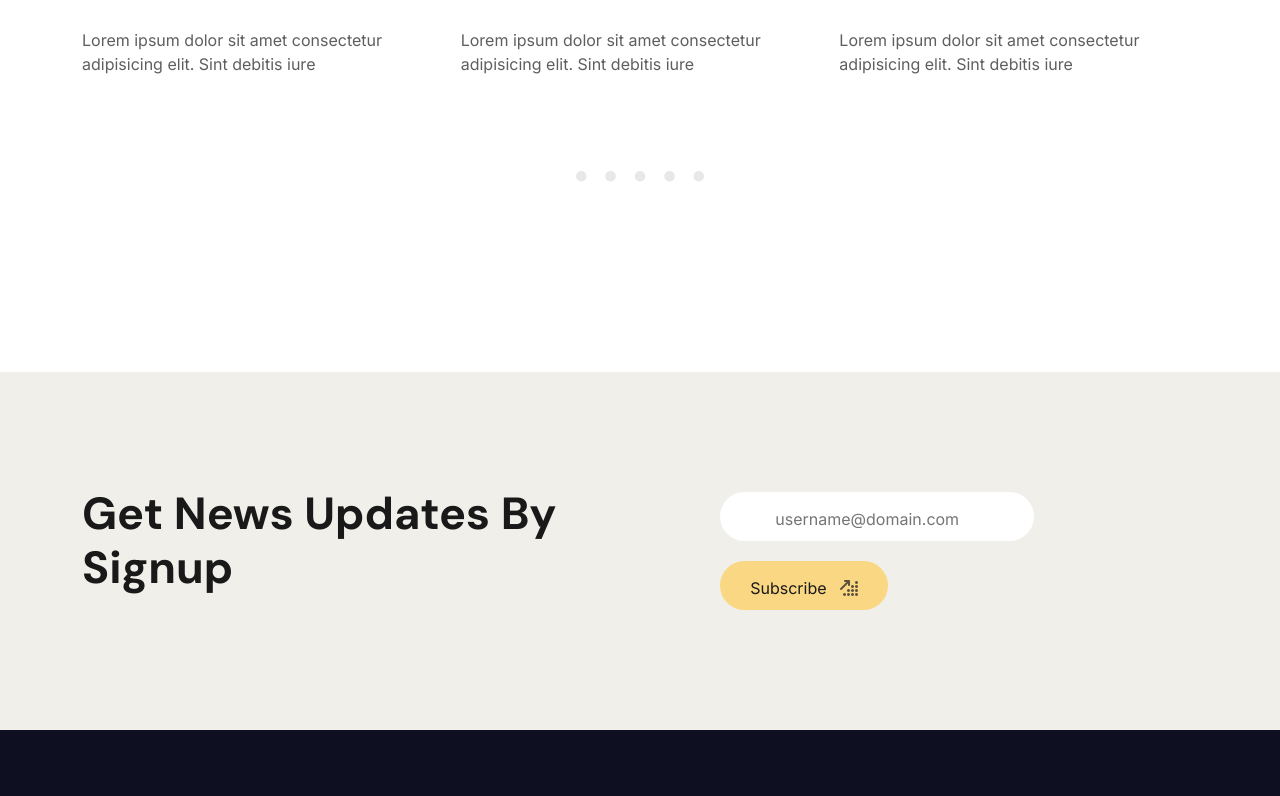
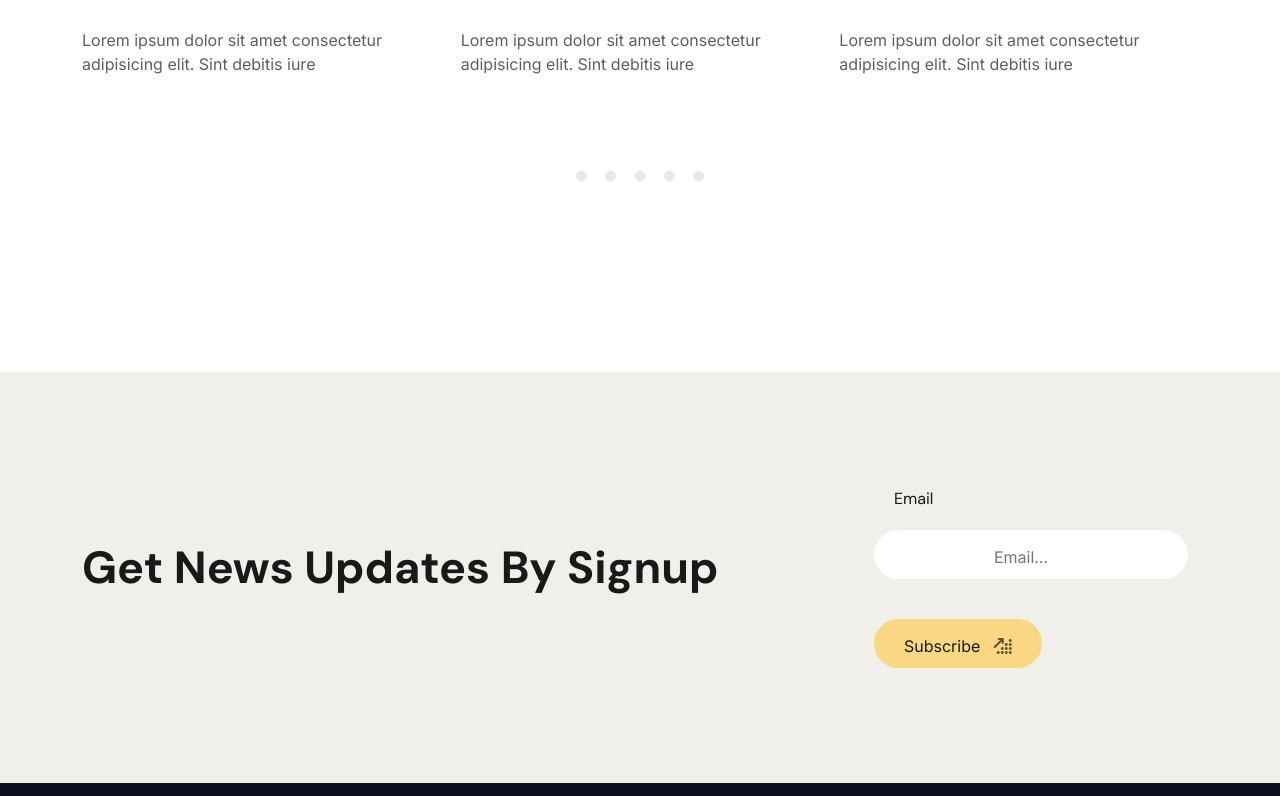
Before and after one commit to galinamiteva/Second_assg_Crito_React, a React (Create React App) app: page / in a window 1280 px wide. Shown: the part 8017-8813 px from the top of the page. Built offline with nearby package versions, Linux system fonts and the light colour scheme.

Commit message:
contact redo med Yup

```diff
--- a/package.json
+++ b/package.json
@@ -12,12 +12,14 @@
     "@testing-library/react": "^13.4.0",
     "@testing-library/user-event": "^13.5.0",
     "bootstrap": "^5.3.2",
+    "formik": "^2.4.5",
     "react": "^18.2.0",
     "react-bootstrap": "^2.9.1",
     "react-dom": "^18.2.0",
     "react-router-dom": "^6.17.0",
     "react-scripts": "5.0.1",
-    "web-vitals": "^2.1.4"
+    "web-vitals": "^2.1.4",
+    "yup": "^1.3.2"
   },
   "scripts": {
     "start": "react-scripts start",
--- a/src/assets/scss/components/_article_news.scss
+++ b/src/assets/scss/components/_article_news.scss
@@ -20,7 +20,7 @@
 
             .button-beige{
                 display: flex;
-                justify-content: flex-start;
+                justify-content: center;
                 align-items: center;
                 text-align: center;
                 width: 100%;
--- a/src/assets/scss/components/_news_form.scss
+++ b/src/assets/scss/components/_news_form.scss
@@ -32,8 +32,39 @@
         }
 
         form {
-            .signup-input{
+            // .signup-input{
 
+            //     border:none;
+            //     padding:15px 50px 10px 30px;
+            //     width: 100%;
+            //     border-radius: 25px;
+            //     margin-right: 10px;
+            //     text-align: center;
+            //     margin-bottom: 20px;
+
+            //     @media (min-width:992px) {
+            //         padding:15px 50px 10px 30px;
+            //         width: auto;
+            //     }
+
+            // }
+            .form-bit {
+                display: flex;
+                text-align: center;
+
+
+                flex-direction: column;
+                gap: 9px;
+                margin-bottom: 20px;
+
+                label {
+                    font-family: $font-dm-sants;
+                    margin-left: 20px;
+                    margin-bottom: 10px;
+                    text-align: start;
+
+                }
+                input{
                     border:none;
                     padding:15px 50px 10px 30px;
                     width: 100%;
@@ -46,9 +77,8 @@
                         padding:15px 50px 10px 30px;
                         width: auto;
                     }
-
                 }
-
+            }
             .button-yellow{
 
                 text-align: center;
--- a/src/componens/ContactMap.js
+++ b/src/componens/ContactMap.js
@@ -6,7 +6,7 @@ const ContactMap = () => {
   return (
 
 
-    <section class="map">
+    <section className="map">
         <iframe
 
             title="MapFrame"
--- a/src/componens/ContactUs.js
+++ b/src/componens/ContactUs.js
@@ -1,21 +1,93 @@
-import React from 'react'
+import React from 'react';
+import {useFormik} from 'formik';
+//import Button from './Generics/Button';
+import * as Yup from 'yup';
 
-const ContactUs = () => {
+
+const ContactUs = () => {  //https://www.regextester.com  - validator Regex
+
+
+
+  const form = useFormik({
+    enableReinitialize: true,
+    initialValues: {
+      name:'',
+      email:'',
+      message:''
+
+    },
+    validationSchema: Yup.object({
+      name: Yup.string().min(1).required('Please write a name').matches(
+        /(^[a-zA-Z][a-zA-Z\s]{0,20}[a-zA-Z]$)/, 'invalid name'),
+      email: Yup.string().min(4).required('Please write an email').matches(
+        /^(([^<>()[\]\\.,;:\s@"]+(\.[^<>()[\]\\.,;:\s@"]+)*)|.(".+"))@((\[[0-9]{1,3}\.[0-9]{1,3}\.[0-9]{1,3}\.[0-9]{1,3}\])|(([a-zA-Z\-0-9]+\.)+[a-zA-Z]{2,}))$/, 'Invalid email'),
+      message: Yup.string().required('Please write a message').min(5, 'min 5 characters').max(350, 'The message should be with max 1000 characters'),
+      policy: Yup.boolean().oneOf([true], 'Terms & Conditions muct be checked')
+
+    }),
+    onSubmit: async (values, {resetForm}) => {
+
+        const response = await fetch('https://win23-assignment.azurewebsites.net/api/contactform', {
+        method: 'POST',
+        headers: {
+          'Content-Type': 'application/json'
+        },
+        body: JSON.stringify(values)
+      });
+
+      if (response.status === 200) {
+        alert('Message sent!'); // bättre med feedback  med grön färg -nåt paragrafh!!! Use state funktion
+
+        resetForm({values:''})
+      } else if (response.status === 400) {
+        alert('Provided data is invalid');
+
+      }
+
+      else {
+        alert('Failed to send the message');
+      }
+    }
+  });
+
+
+
   return (
     <section className="contact-us">
         <div className="container">
 
-            <form method="post" className="content-box">
-            <h2 className="title">Leave us a message <br/> for any information</h2>
-                <input type="text" name="name" id="name" placeholder="Name*"/>
-                <input type="email" name="email" id="email" placeholder="Email*"/>
-                <textarea name="message" id="message" cols="30" rows="10" placeholder="Your Message*"></textarea>
 
 
-                    <a href="/" className="button-yellow" type="submit">Send Message <i className="fa-solid fa-arrow-up-right-dots"></i></a>
+          <div className='contact-content'>
+            <div className='title-form'>
+                  <h2 className="title">Leave us a message <br/> for any information</h2>
+            </div>
+
+
+            <form method="post" className="content-box" onSubmit={form.handleSubmit} noValidate>
+
+                <div className="form-bit">
+                    <label className={form.errors.name  ? 'error' : ''}> {form.errors.name ? form.errors.name : 'Name'}</label>
+                    <input className="finput" type="text" name="name" placeholder="Name..." value={form.values.name} onBlur={form.handleBlur} onChange={form.handleChange} />
+                </div>
+
+                <div className="form-bit">
+                    <label className={form.errors.email ? 'error' : ''}>{form.errors.email  ? form.errors.email : 'Email'}</label>
+                    <input className="finput" type="email" name="email" placeholder="Email..." value={form.values.email} onBlur={form.handleBlur} onChange={form.handleChange} />
+                </div>
+
+                <div className="form-bit">
+                    <label className={form.errors.message ? 'error' : ''}>{form.errors.message  ? form.errors.message : 'Message'}</label>
+                    <textarea className="finput message" name="message" placeholder="Message..." value={form.values.message} onBlur={form.handleBlur} onChange={form.handleChange} />
+                </div>
+
+
+                <button href="/" className="button-yellow" type="submit">Send Message <i className="fa-solid fa-arrow-up-right-dots"></i></button>
+               {/*  <Button text = 'Send Message' url='/' theme = 'button-yellow'  type="submit"/>  fungerar nte*/}
 
 
             </form>
+               </div>
         </div>
     </section>
   )
--- a/src/componens/GetNews.js
+++ b/src/componens/GetNews.js
@@ -1,20 +1,67 @@
 import React from 'react'
 import backgroundLines from '../assets/images/background-wavy-lines.svg';
-
+import {useFormik} from 'formik';
+import * as Yup from 'yup';
 
 const GetNews = () => {
+  const form = useFormik({
+    enableReinitialize: true,
+    initialValues: {
+
+      email:''
+
+    },
+    validationSchema: Yup.object({
+
+      email: Yup.string().min(4).required('Please write an email').matches(
+        /^(([^<>()[\]\\.,;:\s@"]+(\.[^<>()[\]\\.,;:\s@"]+)*)|.(".+"))@((\[[0-9]{1,3}\.[0-9]{1,3}\.[0-9]{1,3}\.[0-9]{1,3}\])|(([a-zA-Z\-0-9]+\.)+[a-zA-Z]{2,}))$/, 'Invalid email'),
+
+      policy: Yup.boolean().oneOf([true], 'Terms & Conditions muct be checked')
+
+    }),
+    onSubmit: async (values, {resetForm}) => {
+
+        const response = await fetch('https://win23-assignment.azurewebsites.net/api/contactform', {
+        method: 'POST',
+        headers: {
+          'Content-Type': 'application/json'
+        },
+        body: JSON.stringify(values)
+      });
+
+      if (response.status === 200) {
+        alert('Message sent!');
+
+        resetForm({values:''})
+      } else if (response.status === 400) {
+        alert('Provided data is invalid');
+
+      }
+
+      else {
+        alert('Failed to send the message');
+      }
+    }
+  });
+
   return (
     <section className="news-form">
     <img src={backgroundLines} alt="wavy lines" className="background-lines"/>
     <div className="container">
          <h2 className="title">Get News Updates By Signup</h2>
-       <form metod="post">
-            <input    name="email" className="signup-input" type="email" placeholder="username@domain.com" />
+       <form metod="post" className="content-box" onSubmit={form.handleSubmit} noValidate>
+           {/*  <input    name="email" className="signup-input" type="email" placeholder="username@domain.com" /> */}
+
+            <div className="form-bit">
+              <label className={form.errors.email ? 'error' : ''}>{form.errors.email  ? form.errors.email : 'Email'}</label>
+              <input className="finput" type="email" name="email" placeholder="Email..." value={form.values.email} onBlur={form.handleBlur} onChange={form.handleChange} />
+            </div>
             <button href="/" className="button-yellow" type="submit">Subscribe <i className="fa-solid fa-arrow-up-right-dots"></i></button>
         </form>
     </div>
 </section>
   )
+
 }
 
 export default GetNews
--- a/src/componens/NavSection.js
+++ b/src/componens/NavSection.js
@@ -79,7 +79,7 @@ const NavSection = () => {
                 {menuActiv ?
                 (
                     <div className='menu-mobil'>
-                        <button onClick={toggleMenu} className='menu-mobil-toggle'><i class="fa-solid fa-xmark"></i></button>
+                        <button onClick={toggleMenu} className='menu-mobil-toggle'><i className="fa-solid fa-xmark"></i></button>
                         <div className='nav-links'>
                             <NavLink to='/'>Home</NavLink>
                             <NavLink to='/service'>Services</NavLink>
--- a/src/main.css
+++ b/src/main.css
@@ -1414,7 +1414,7 @@ footer .footer-down .container .social-media {
 }
 .article .container .article-title .button-beige {
   display: flex;
-  justify-content: flex-start;
+  justify-content: center;
   align-items: center;
   text-align: center;
   width: 100%;
@@ -1516,7 +1516,20 @@ footer .footer-down .container .social-media {
     display: flex;
   }
 }
-.news-form .container form .signup-input {
+.news-form .container form .form-bit {
+  display: flex;
+  text-align: center;
+  flex-direction: column;
+  gap: 9px;
+  margin-bottom: 20px;
+}
+.news-form .container form .form-bit label {
+  font-family: "DM sans", sans-serif;
+  margin-left: 20px;
+  margin-bottom: 10px;
+  text-align: start;
+}
+.news-form .container form .form-bit input {
   border: none;
   padding: 15px 50px 10px 30px;
   width: 100%;
@@ -1526,7 +1539,7 @@ footer .footer-down .container .social-media {
   margin-bottom: 20px;
 }
 @media (min-width: 992px) {
-  .news-form .container form .signup-input {
+  .news-form .container form .form-bit input {
     padding: 15px 50px 10px 30px;
     width: auto;
   }
@@ -1665,36 +1678,64 @@ footer .footer-down .container .social-media {
   color: rgba(25, 25, 25, 0.8);
 }
 
+.error {
+  font-family: "DM sans", sans-serif;
+  margin-left: 25px;
+  margin-bottom: 8px;
+  color: #F94D1C;
+  font-weight: 700;
+}
+
 .contact-us {
   padding-bottom: 120px;
 }
 .contact-us .container {
+  display: flex;
+  flex-direction: column;
   background-color: #F0EFE9;
   text-align: center;
+  align-items: center;
   padding-bottom: 130px;
   padding-top: 100px;
 }
-.contact-us .container .content-box {
-  display: flex;
+.contact-us .container .contact-content {
+  width: 80%;
+}
+.contact-us .container .contact-content .title-form h2 {
+  margin-bottom: 50px;
+  font-size: 35px;
+}
+@media (min-width: 1200px) {
+  .contact-us .container .contact-content .title-form h2 {
+    font-size: 45px;
+  }
+}
+.contact-us .container .contact-content .content-box .form-bit {
+  display: flex;
+  text-align: center;
   flex-direction: column;
-}
-@media (min-width: 992px) {
-  .contact-us .container .content-box {
-    margin: 0 150px;
-  }
-}
-.contact-us .container .content-box h2 {
-  margin-bottom: 30px;
-}
-.contact-us .container .content-box input, .contact-us .container .content-box textarea {
+  gap: 9px;
+  margin-bottom: 20px;
+}
+.contact-us .container .contact-content .content-box .form-bit label {
+  font-family: "DM sans", sans-serif;
+  margin-left: 20px;
+  margin-bottom: 10px;
+  text-align: start;
+}
+.contact-us .container .contact-content .content-box .form-bit input, .contact-us .container .contact-content .content-box .form-bit textarea {
   border: none;
   border-radius: 25px;
   height: 56px;
   margin-bottom: 15px;
   padding-left: 20px;
 }
-.contact-us .container .content-box input#message, .contact-us .container .content-box textarea#message {
+.contact-us .container .contact-content .content-box .form-bit .message {
   padding-top: 15px;
   height: 160px;
   padding-bottom: 45px;
 }
+.contact-us .container .contact-content .content-box button {
+  text-align: center;
+  width: 100%;
+}
```
Also changed, not shown: src/assets/scss/components/_contact_us.scss (+56 -18 lines), 1 other file (tests, documents, lock files or other folders). Lines whose indentation alone changed are shown as unchanged.
